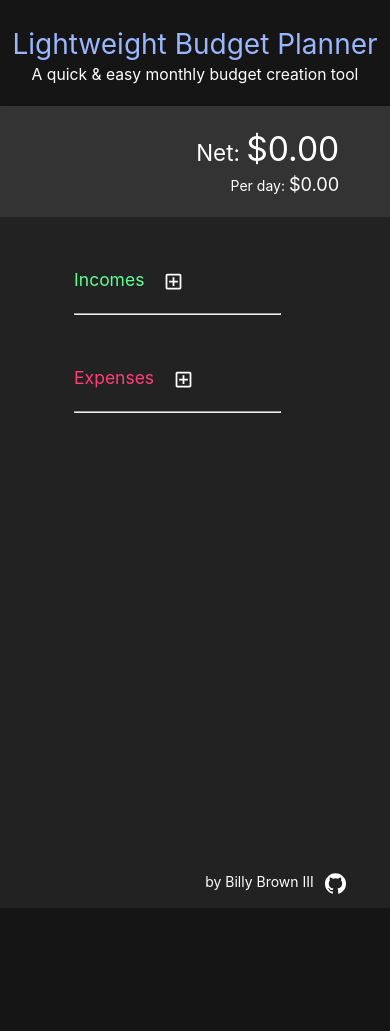
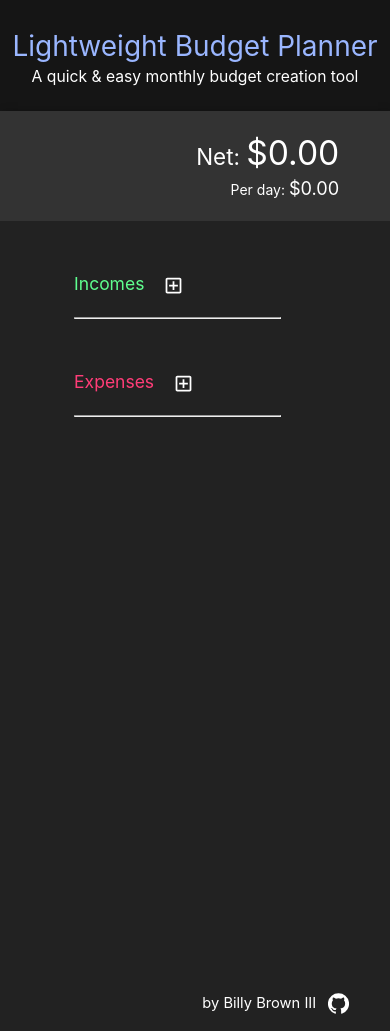
Before and after one commit to BillyBDev/budget-react-app, a React (Create React App) app: page / in a window 390 px wide. Before the commit the page ends 908 px from the top, so only its background shows below. Built offline with nearby package versions, Linux system fonts and the light colour scheme.

Commit message:
additional mobile styling

```diff
--- a/src/index.css
+++ b/src/index.css
@@ -175,7 +175,7 @@ ul {
 
 @media (max-width: 600px){
   .title {
-    margin-top: 4vh;
+    margin-top: 4.25vh;
     font-size: 2em;
   }
   .subtitle {
@@ -183,8 +183,8 @@ ul {
   }
   .container {
     width: 100%;
-    margin-top: 2.5vh;
-    min-height: 95vh;
+    margin-top: 2.75vh;
+    min-height: 109vh;
   }
   .header {
     padding-top: 1.5em;
@@ -200,7 +200,7 @@ ul {
     margin-left: 13%;
   }
   .footer {
-    font-size: 1em;
+    font-size: 1.05em;
     margin-top: -2.75em;
     margin-left: 42vw;
   }
```
